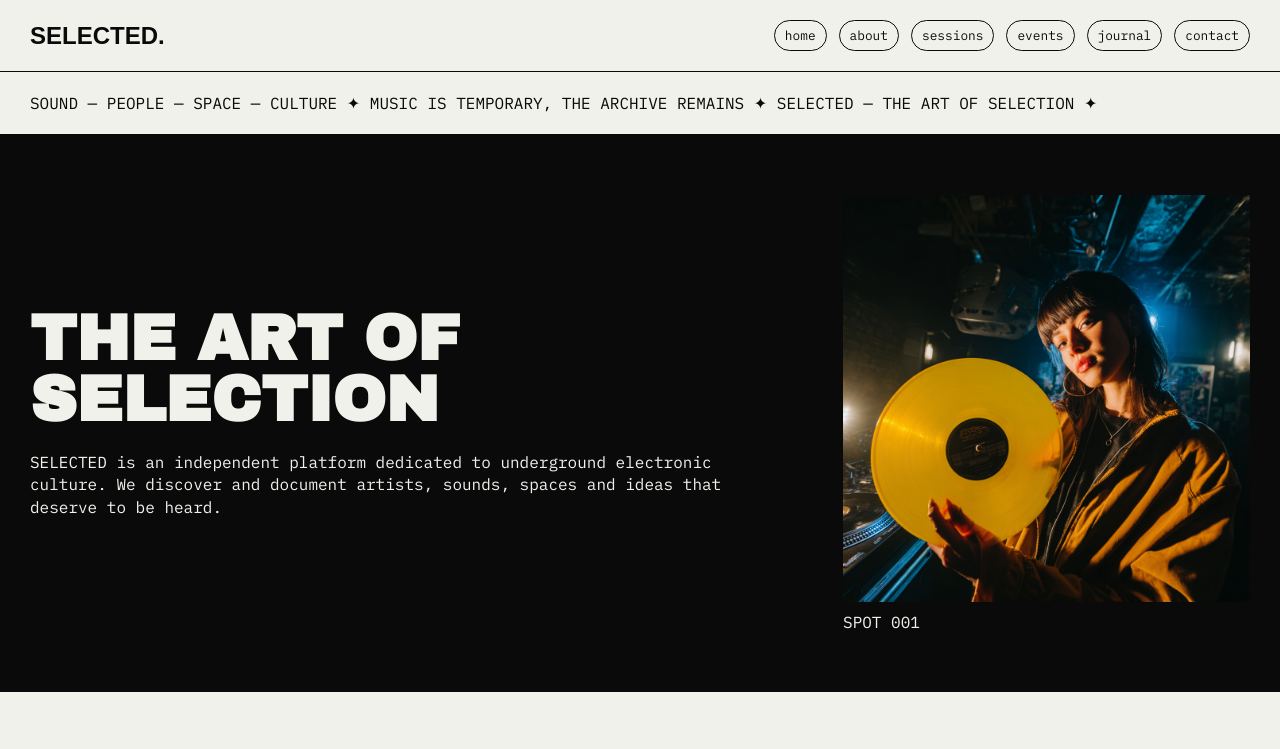
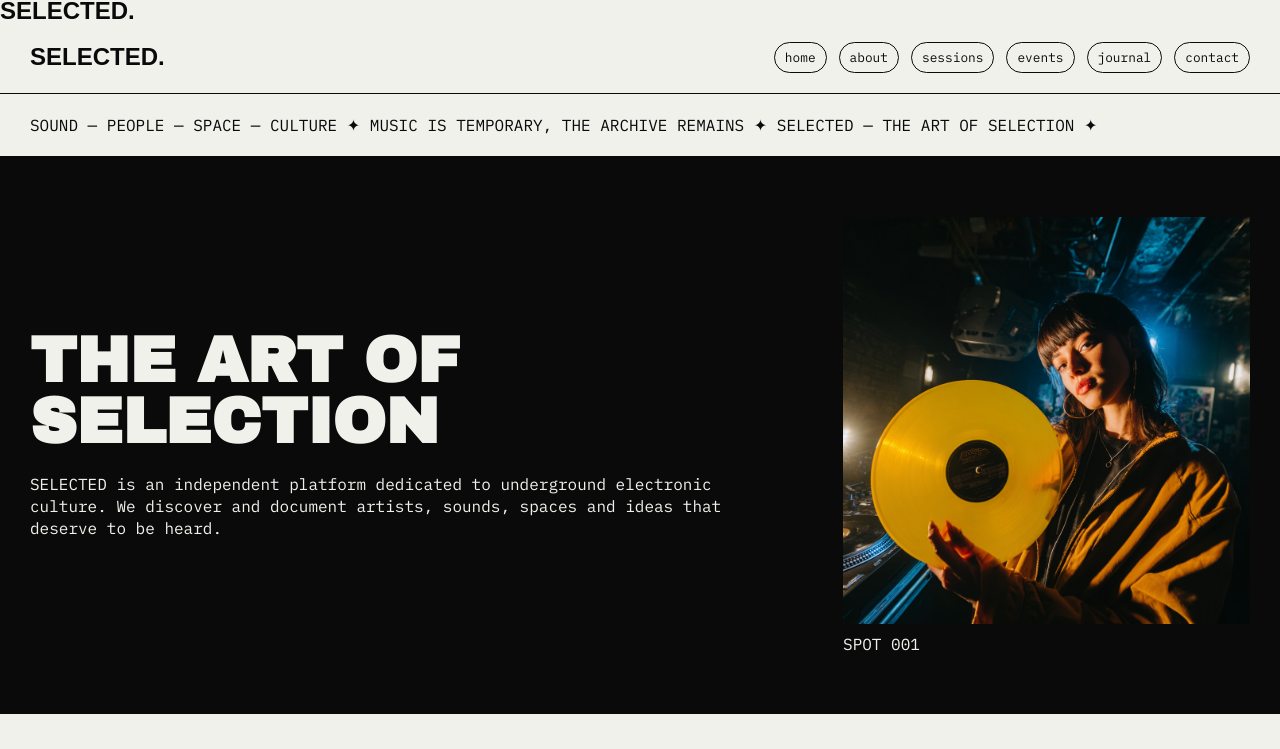
Before and after one commit to camilaapalacin/SELECTED---Camila-Palacin---CSS-Flex, a plain HTML site: page pages/about.html in a window 1280 px wide. Shown: the top 749 px of the page. Drawn offline with Linux system fonts and the light colour scheme.

Commit message:
Update about.html

```diff
--- a/pages/about.html
+++ b/pages/about.html
@@ -16,7 +16,7 @@
 
     <link rel="stylesheet" href="../styles/style.css">
 
-    <title>SELECTED - About</title>
+    <h1 class="logo-menu">SELECTED.</h1>
 
 </head>
 
```
